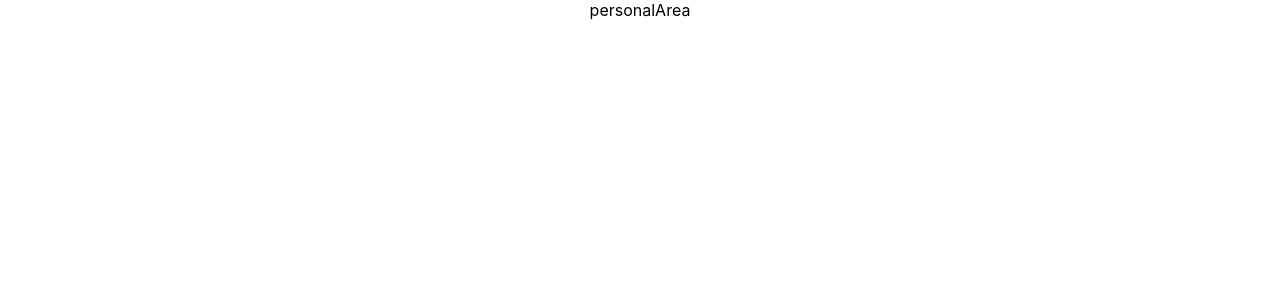
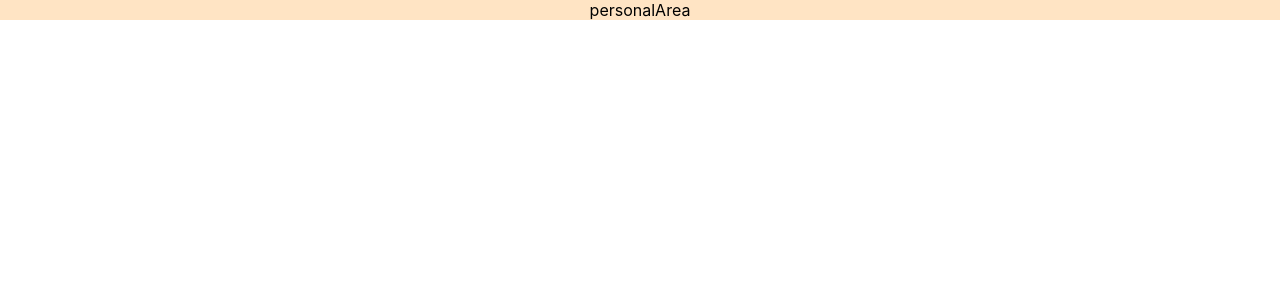
Before and after one commit to dezo103/personal_area, a React (Create React App) app: page / in a window 1280 px wide. Shown: the top 300 px of the page. Built offline with nearby package versions, Linux system fonts and the light colour scheme.

Commit message:
add sass

```diff
--- a/package.json
+++ b/package.json
@@ -10,6 +10,7 @@
     "@types/node": "^16.7.13",
     "@types/react": "^18.0.0",
     "@types/react-dom": "^18.0.0",
+    "node-sass": "^7.0.1",
     "react": "^18.1.0",
     "react-dom": "^18.1.0",
     "react-scripts": "5.0.1",
--- a/src/app/App.css
+++ /dev/null
@@ -1,3 +0,0 @@
-.App {
-  text-align: center;
-}
--- /dev/null
+++ b/src/app/App.scss
@@ -0,0 +1,6 @@
+$bgc: bisque;
+
+.App {
+  text-align: center;
+  background-color: $bgc;
+}
--- a/src/app/App.tsx
+++ b/src/app/App.tsx
@@ -1,6 +1,6 @@
 import React from 'react';
 
-import './App.css';
+import './App.scss';
 
 function App() {
   return (
--- a/src/index.tsx
+++ b/src/index.tsx
@@ -1,6 +1,6 @@
 import React from 'react';
 import ReactDOM from 'react-dom/client';
-import './index.css';
+import './index.scss';
 import App from './app/App';
 import reportWebVitals from './reportWebVitals';
 
```
Also changed, not shown: src/index.scss (renamed from src/index.css), 1 other file (tests, documents, lock files or other folders).
